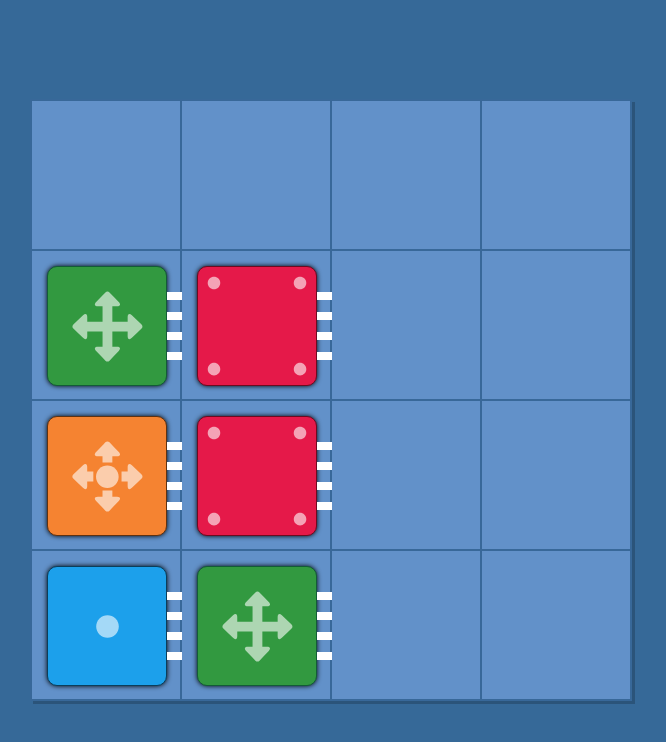
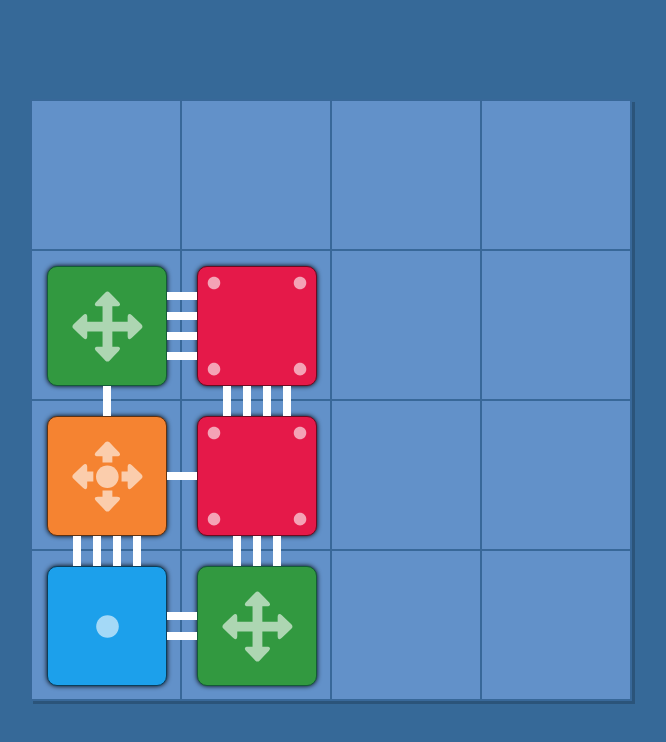
Before and after one commit to victorlitvinenko/react-game, a React (Create React App) app: page / in a window 1280 px wide. Shown: the top 742 px of the page, without its empty margins (309-975 px from the left). Built offline with nearby package versions, Linux system fonts and the light colour scheme; the HTML template or start-up script is replaced by a standard one.

Commit message:
feat: implement connections between cubes

```diff
--- a/src/components/Cube.tsx
+++ b/src/components/Cube.tsx
@@ -4,9 +4,24 @@ import { observer } from 'mobx-react-lite';
 import cn from 'classnames';
 import { Draggable } from 'react-beautiful-dnd';
 
-import { CubeType, Kinds } from '../stores/data/grid/cube';
+import { CubeType, Sides, Kinds } from '../stores/data/grid/cube';
 
 import './cube.scss';
+
+type ConnectionProps = {
+  type: string;
+  count: number;
+};
+
+const Connection: React.FC<ConnectionProps> = ({ type, count }) => {
+  return (
+    <div className={cn('cube__icon', `cube__icon--${type}`)}>
+      {[...Array(count).keys()].map((index) => (
+        <div key={index} />
+      ))}
+    </div>
+  );
+};
 
 type Props = {
   value: CubeType;
@@ -21,6 +36,8 @@ const Cube: React.FC<Props> = ({ value, index }) => {
   }, [rotation, value]);
 
   const onClick = () => {
+    console.log(value);
+
     switch (value.kind) {
       case Kinds.Rotatable:
       case Kinds.DragRotatable:
@@ -56,12 +73,13 @@ const Cube: React.FC<Props> = ({ value, index }) => {
               transform: `rotate(${rotation * 90}deg)`,
             }}
           >
-            <div className="cube__icon">
-              <div />
-              <div />
-              <div />
-              <div />
-            </div>
+            <Connection type="right" count={value.connections?.[Sides.Right]} />
+            <Connection type="left" count={value.connections?.[Sides.Left]} />
+            <Connection type="top" count={value.connections?.[Sides.Top]} />
+            <Connection
+              type="bottom"
+              count={value.connections?.[Sides.Bottom]}
+            />
           </div>
         </div>
       )}
--- a/src/components/cube.scss
+++ b/src/components/cube.scss
@@ -9,15 +9,59 @@
 
   &__icon {
     position: absolute;
-    left: calc(100% + 1px);
     top: 50%;
     transform: translate(0, -50%);
     width: 13%;
+
+    &--right {
+      left: calc(100% + 1px);
+    }
+
+    &--left {
+      right: calc(100% + 1px);
+    }
 
     & > div {
       height: 8px;
       background: white;
       margin: 12px 0;
+    }
+
+    &--bottom {
+      top: calc(100% + 1px);
+      display: flex;
+      justify-content: center;
+      display: flex;
+      left: 50%;
+      transform: translate(-50%, 0);
+      width: inherit;
+      height: 13%;
+
+      & > div {
+        height: 100%;
+        width: 8px;
+        background: white;
+        margin: 0 6px;
+      };
+    }
+
+    &--top {
+      top: inherit;
+      bottom: calc(100% + 1px);
+      display: flex;
+      justify-content: center;
+      display: flex;
+      left: 50%;
+      transform: translate(-50%, 0);
+      width: inherit;
+      height: 13%;
+
+      & > div {
+        height: 100%;
+        width: 8px;
+        background: white;
+        margin: 0 6px;
+      };
     }
   }
 
--- a/src/stores/data/grid/cube.ts
+++ b/src/stores/data/grid/cube.ts
@@ -32,6 +32,15 @@ export class CubeType {
 
   connections: ConnectionsType;
 
+  get currentConnections(): ConnectionsType {
+    return {
+      [(Sides.Top + this.turns) % 4]: this.connections[Sides.Top],
+      [(Sides.Right + this.turns) % 4]: this.connections[Sides.Right],
+      [(Sides.Bottom + this.turns) % 4]: this.connections[Sides.Bottom],
+      [(Sides.Left + this.turns) % 4]: this.connections[Sides.Left],
+    } as ConnectionsType;
+  }
+
   constructor(kind: Kinds) {
     this.id = runningId;
     runningId += 1;
--- a/src/stores/data/grid/grid-store.ts
+++ b/src/stores/data/grid/grid-store.ts
@@ -2,7 +2,7 @@ import { makeAutoObservable } from 'mobx';
 
 import getNextPosition from '../../../libs/get-next-position';
 import random from '../../../libs/random';
-import { CubeType, Kinds } from './cube';
+import { CubeType, Kinds, Sides } from './cube';
 
 class GridStore {
   grid: (CubeType | null)[] = [];
@@ -13,6 +13,7 @@ class GridStore {
 
   constructor() {
     this.createNewMatrix(this.size, this.cubesCount);
+    this.randomizeMatrix();
     makeAutoObservable(this);
   }
 
@@ -39,9 +40,8 @@ class GridStore {
           case 3:
             return Kinds.DragRotatable;
           default:
-            break;
+            throw new Error('Unknown kind of cube!');
         }
-        return Kinds.Fixed;
       };
 
       this.grid[position] = new CubeType(getRandomType());
@@ -57,6 +57,49 @@ class GridStore {
     // );
   }
 
+  randomizeMatrix() {
+    this.grid.forEach((cube, index) => {
+      if (cube) {
+        const leftBoundry = index - (index % this.size);
+        const rightBoundry = leftBoundry + this.size - 1;
+        if (!cube.connections[Sides.Top] && this.grid[index - this.size]) {
+          const connectionsCount = random(1, 4);
+          cube.changeConnections(Sides.Top, connectionsCount);
+          this.grid[index - this.size]?.changeConnections(
+            Sides.Bottom,
+            connectionsCount
+          );
+        }
+        if (
+          !cube.connections[Sides.Right] &&
+          index < rightBoundry &&
+          this.grid[index + 1]
+        ) {
+          const connectionsCount = random(1, 4);
+          cube.changeConnections(Sides.Right, connectionsCount);
+          this.grid[index + 1]?.changeConnections(Sides.Left, connectionsCount);
+        }
+        if (!cube.connections[Sides.Bottom] && this.grid[index + this.size]) {
+          const connectionsCount = random(1, 4);
+          cube.changeConnections(Sides.Bottom, connectionsCount);
+          this.grid[index + this.size]?.changeConnections(
+            Sides.Top,
+            connectionsCount
+          );
+        }
+        if (
+          !cube.connections[Sides.Left] &&
+          index > leftBoundry &&
+          this.grid[index - 1]
+        ) {
+          const connectionsCount = random(1, 4);
+          cube.changeConnections(Sides.Right, connectionsCount);
+          this.grid[index + 1]?.changeConnections(Sides.Left, connectionsCount);
+        }
+      }
+    });
+  }
+
   moveCube(from: number, to: number) {
     this.grid[to] = this.grid[from];
     this.grid[from] = null;
--- a/tsconfig.json
+++ b/tsconfig.json
@@ -6,6 +6,7 @@
       "dom.iterable",
       "esnext"
     ],
+    "downlevelIteration": true,
     "allowJs": true,
     "skipLibCheck": true,
     "esModuleInterop": true,
```
